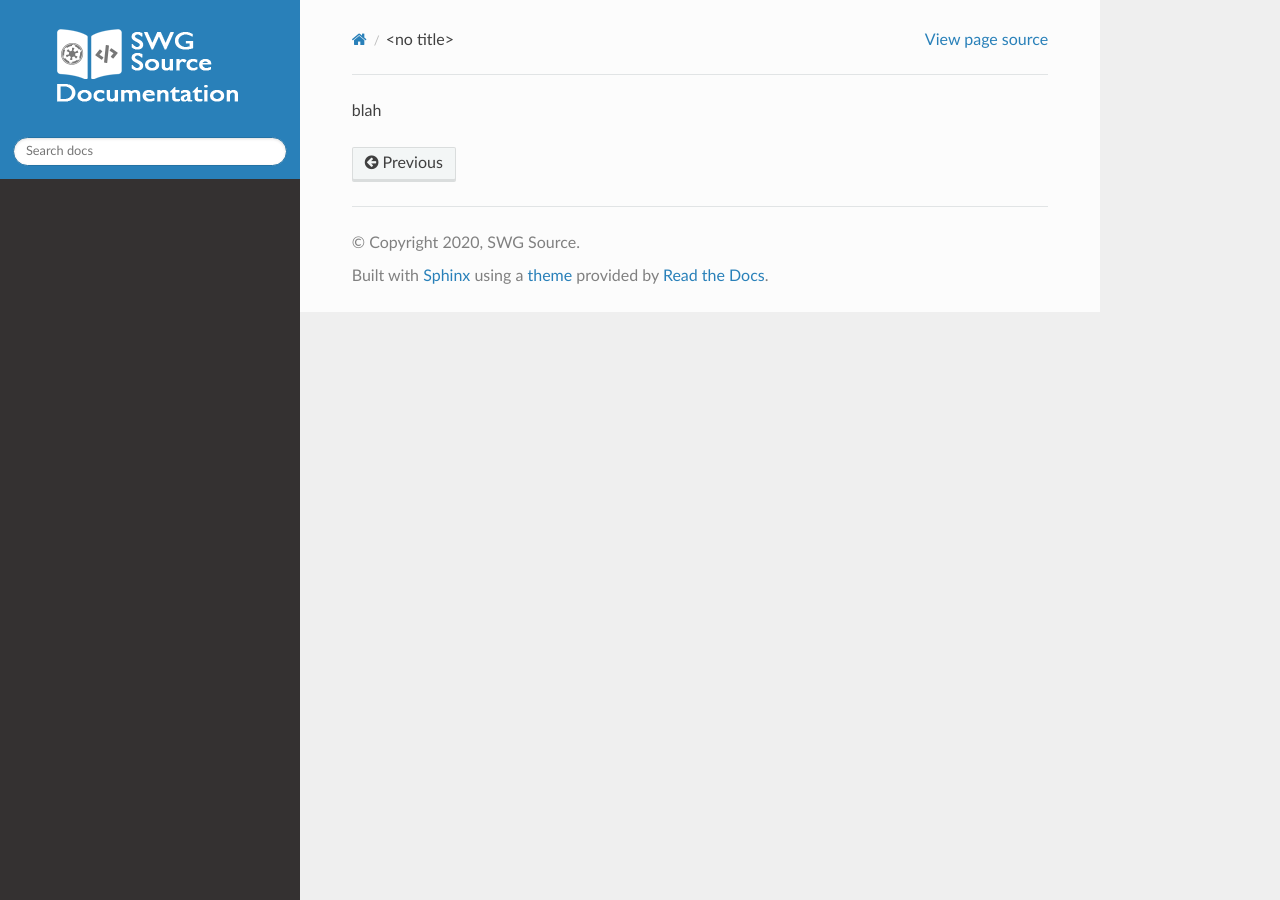
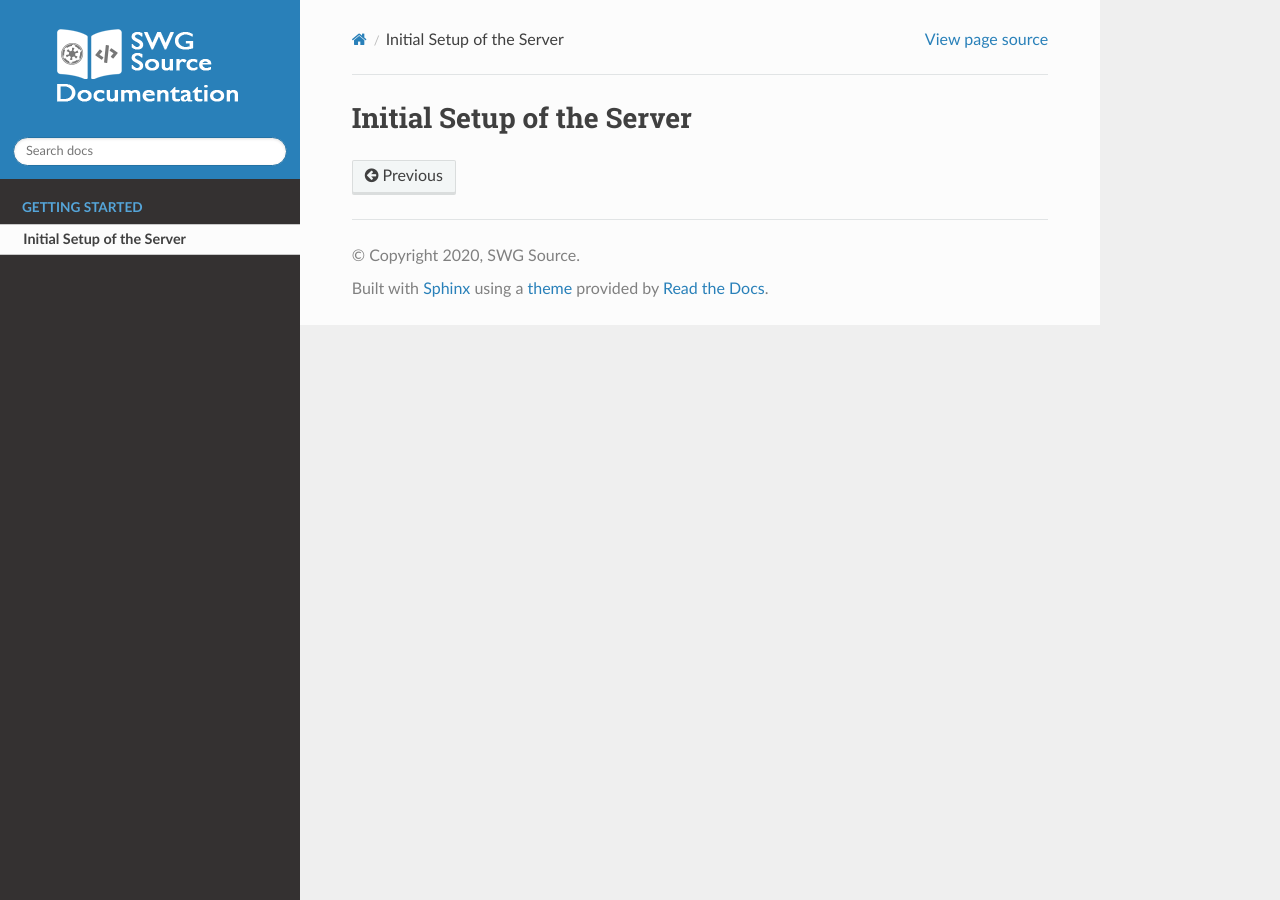
Before and after one commit to AconiteX/docs, a Sphinx documentation site: the page built from docs/getting-started/initial-setup.rst, in a window 1280 px wide. Built offline with Sphinx 7.4.7 and the Read the Docs theme 2.0.0, drawn with Linux system fonts in a browser that asks for light colours; pages that are not in the unit, such as notebooks, are missing from menus.

Commit message:
Update initial-setup.rst

```diff
--- a/docs/getting-started/initial-setup.rst
+++ b/docs/getting-started/initial-setup.rst
@@ -1 +1,2 @@
-blah
+Initial Setup of the Server
+======================================
```
